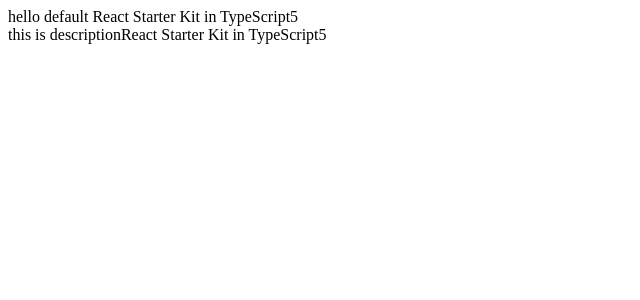
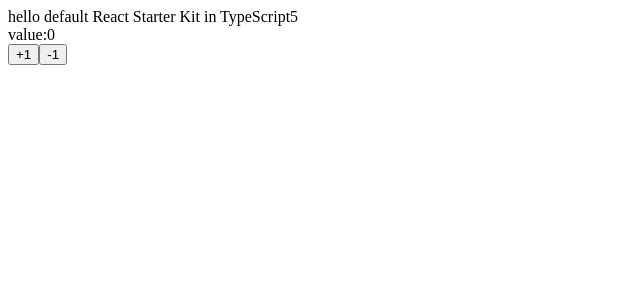
Before and after one commit to monoharada/react-typescript-leaning, a React (Create React App) app: page / in a window 1280 px wide. Shown: the top 300 px of the page, without its empty margins (0-640 px from the left). Built offline with nearby package versions, Linux system fonts and the light colour scheme.

Commit message:
learn useState

```diff
--- a/src/App.tsx
+++ b/src/App.tsx
@@ -1,4 +1,5 @@
 import React from 'react';
+import Counter from './Counter'
 
 interface AppProps {
   message?: string
@@ -10,7 +11,7 @@ const App: React.FC<AppProps> = ({ name, message, description }) => {
   return (
     <>
       <div>{message}React Starter Kit in TypeScript{name}</div>
-      <div>{description}React Starter Kit in TypeScript{name}</div>
+      <div><Counter /></div>
     </>
   );
 };
--- /dev/null
+++ b/src/Counter.tsx
@@ -0,0 +1,22 @@
+import React, { useState } from 'react';
+
+
+
+const Counter: React.FC<{}> = () => {
+  const [value, setValue] = useState<number>(0)
+  const incliment = () => {
+    setValue((prevState) => prevState + 1)
+  }
+  const decliment = () => {
+    setValue((prevState) => prevState - 1)
+  }
+  return (
+    <div>
+      <div>value:{value}</div>
+      <button onClick={incliment}>+1</button>
+      <button onClick={decliment}>-1</button>
+    </div>
+  )
+}
+
+export default Counter
```
